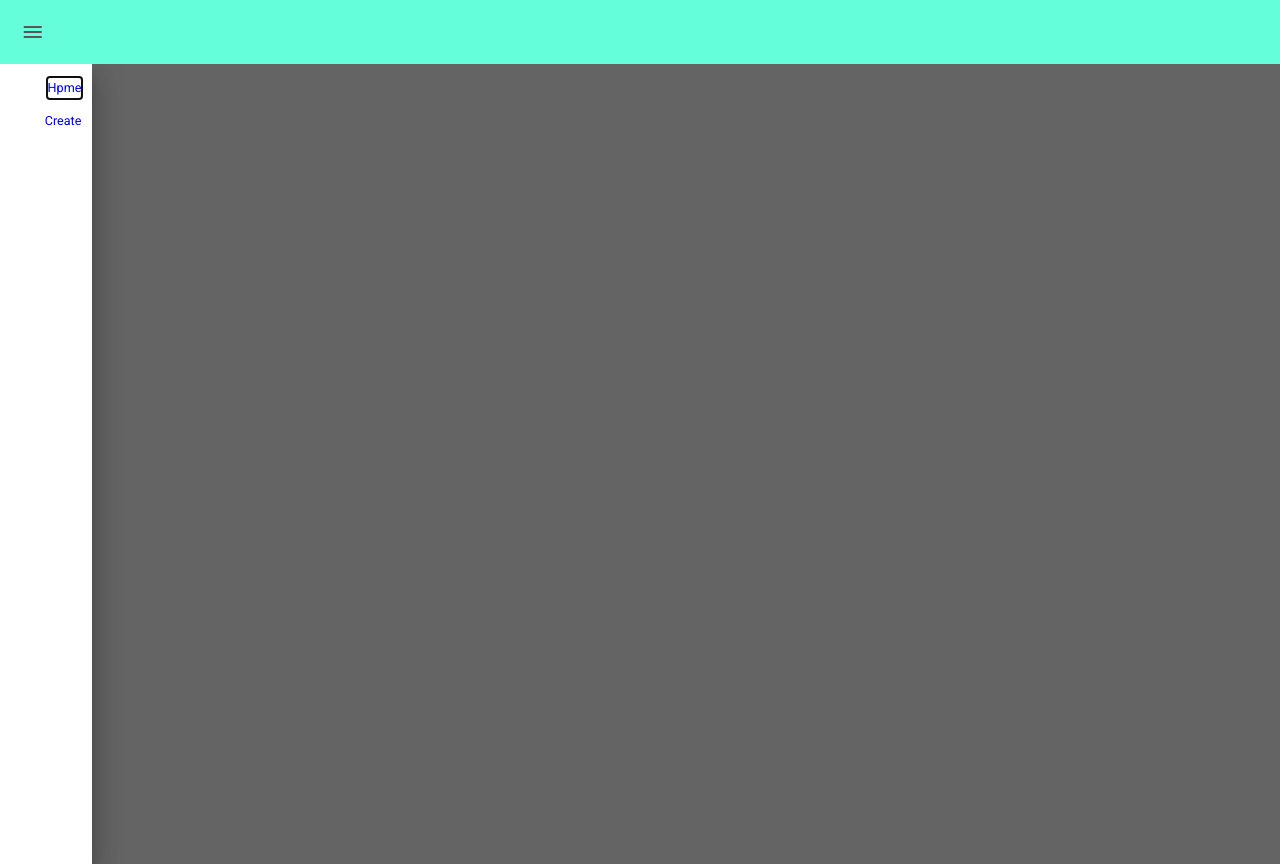
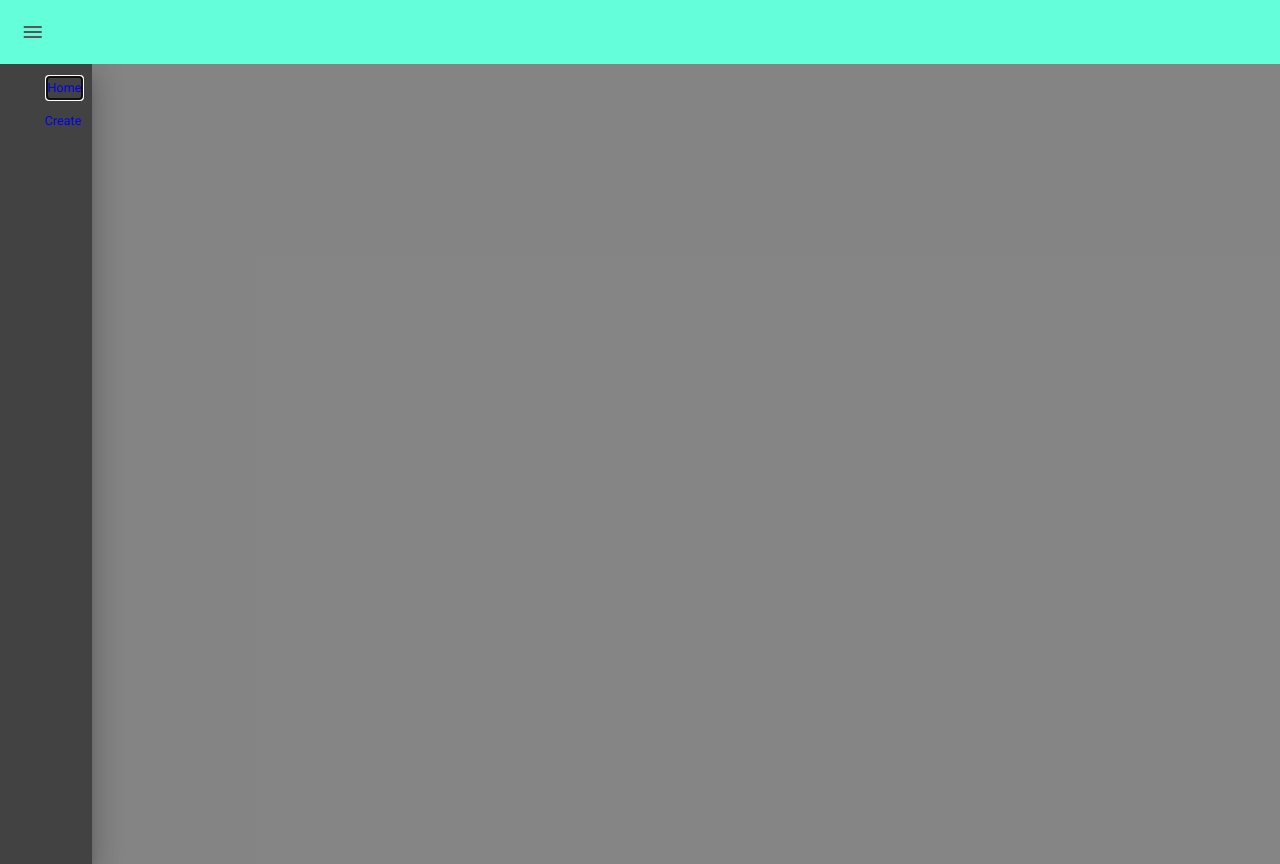
Before and after one commit to JasonFritsche/composed-colors-ui, an Angular app: page / in a window 1280 px wide. Both pictures are taken after a click on the element "menu". Built offline with nearby package versions, Linux system fonts and the light colour scheme.

Commit message:
more updates to create pallet dialog

```diff
--- a/package.json
+++ b/package.json
@@ -21,6 +21,7 @@
     "@angular/platform-browser": "~11.1.0",
     "@angular/platform-browser-dynamic": "~11.1.0",
     "@angular/router": "~11.1.0",
+    "@iplab/ngx-color-picker": "^2.0.4",
     "rxjs": "~6.6.0",
     "tslib": "^2.0.0",
     "zone.js": "~0.11.3"
--- a/src/app/app-routing.module.ts
+++ b/src/app/app-routing.module.ts
@@ -2,6 +2,11 @@ import { NgModule } from '@angular/core';
 import { RouterModule, Routes } from '@angular/router';
 
 const routes: Routes = [
+  {
+    path: 'home',
+    loadChildren: () =>
+      import('./features/home/home.module').then((m) => m.HomeModule),
+  },
   {
     path: 'create',
     loadChildren: () =>
--- a/src/app/features/create-colors/create-colors/create-palette-dialog/create-palette-dialog.component.ts
+++ b/src/app/features/create-colors/create-colors/create-palette-dialog/create-palette-dialog.component.ts
@@ -58,11 +58,6 @@ export class CreatePaletteDialogComponent implements OnInit {
     return `rgba(${red},${green},${blue},${alpha})`;
   }
 
-  testClick(circle: any) {
-    console.log('testingggg');
-    console.log(circle);
-  }
-
   savePalette(): void {
     const colorPalette: ColorPalette = {
       paletteName: this.colorPaletteForm.get('paletteName')?.value,
--- a/src/app/navigation/navigation.component.html
+++ b/src/app/navigation/navigation.component.html
@@ -10,7 +10,7 @@
 <mat-sidenav-container class="sidenav-container">
   <mat-sidenav [(opened)]="opened" mode="push">
     <div class="sidenav-list-items">
-      <a mat-list-item routerLink="home">Hpme</a>
+      <a mat-list-item routerLink="home">Home</a>
       <a mat-list-item routerLink="create">Create</a>
     </div>
   </mat-sidenav>
--- /dev/null
+++ b/src/app/shared/interfaces/Colors.ts
@@ -0,0 +1,24 @@
+export interface ColorPalette {
+  paletteName: string;
+  colors?: Array<any>;
+  createdDate?: Date;
+  lastEdited?: Date;
+  description?: string;
+}
+
+export interface Color {
+  id?: number;
+  alias?: string;
+  hsva: {
+    alpha: number;
+    hue: number;
+    saturation: number;
+    value: number;
+  };
+  rgba: {
+    alpha: number;
+    blue: number;
+    green: number;
+    red: number;
+  };
+}
--- /dev/null
+++ b/src/app/shared/material/material.module.ts
@@ -0,0 +1,28 @@
+import { NgModule } from '@angular/core';
+import { CommonModule } from '@angular/common';
+import { MatSidenavModule } from '@angular/material/sidenav';
+import { MatToolbarModule } from '@angular/material/toolbar';
+import { MatIconModule } from '@angular/material/icon';
+import { MatButtonModule } from '@angular/material/button';
+import { MatDialogModule } from '@angular/material/dialog';
+import { MatInputModule } from '@angular/material/input';
+import { MatFormFieldModule } from '@angular/material/form-field';
+import { MatCardModule } from '@angular/material/card';
+
+const x = [
+  MatSidenavModule,
+  MatToolbarModule,
+  MatIconModule,
+  MatButtonModule,
+  MatDialogModule,
+  MatInputModule,
+  MatFormFieldModule,
+  MatCardModule,
+];
+
+@NgModule({
+  declarations: [],
+  imports: [CommonModule, ...x],
+  exports: [...x],
+})
+export class MaterialModule {}
--- /dev/null
+++ b/src/app/shared/services/colors.service.ts
@@ -0,0 +1,19 @@
+import { Injectable } from '@angular/core';
+import { from, Observable, of, Subject } from 'rxjs';
+import { ColorPalette } from '../interfaces/Colors';
+
+@Injectable({
+  providedIn: 'root',
+})
+export class ColorsService {
+  constructor() {}
+
+  // userColorPalettes: Array<ColorPalette> = [];
+  private userColorPaletteSubject = new Subject<ColorPalette>();
+
+  userColorPalette$ = this.userColorPaletteSubject.asObservable();
+
+  addUserColorPalette(palette: ColorPalette) {
+    this.userColorPaletteSubject.next(palette);
+  }
+}
--- a/src/styles/theme.scss
+++ b/src/styles/theme.scss
@@ -6,6 +6,6 @@ $cc-app-primary: mat-palette($mat-teal, A200); //#64FFDA
 $cc-app-accent: mat-palette($mat-pink, 100, 500, A100); //#F8BBD0
 $cc-app-warn: mat-palette($mat-orange, 400); //#FFA726
 
-$cc-app-theme: mat-light-theme($cc-app-primary, $cc-app-accent, $cc-app-warn);
+$cc-app-theme: mat-dark-theme($cc-app-primary, $cc-app-accent, $cc-app-warn);
 
 @include angular-material-theme($cc-app-theme);
```
Also changed, not shown: src/app/app.module.ts (+5 -2 lines), 2 other files (tests, documents, lock files or other folders).
